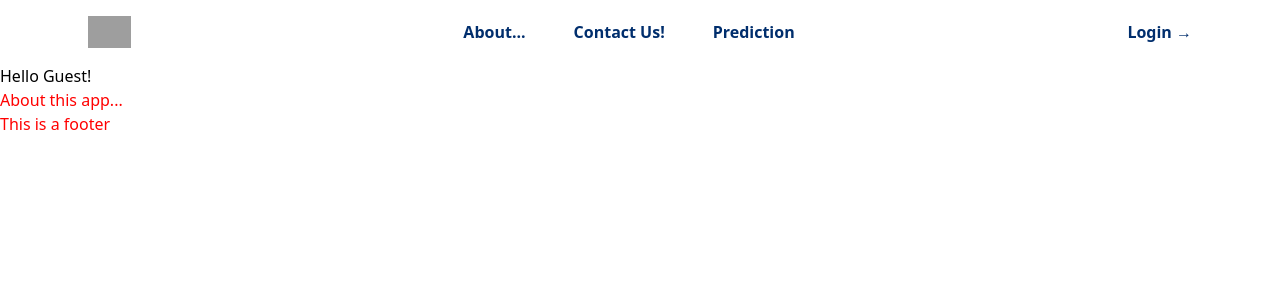
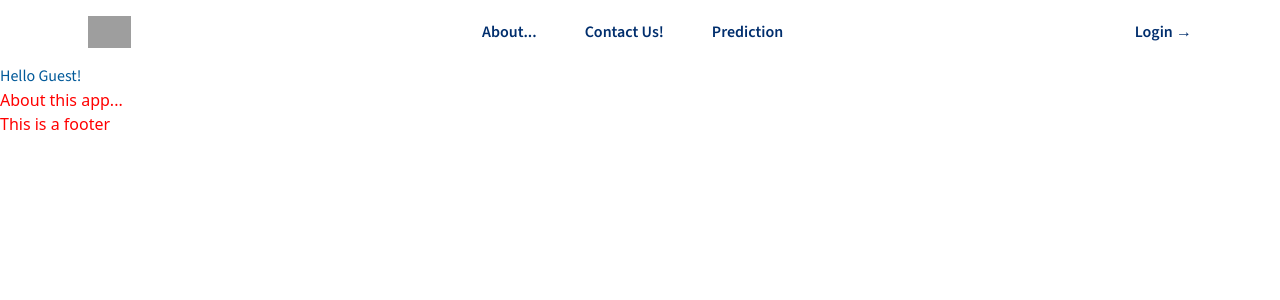
Before and after one commit to GMartin-Data/django_source, a Django app: template main/templates/main/about.html in a window 1280 px wide. Shown: the top 300 px of the page. Run offline with Django 4.2, Linux system fonts and the light colour scheme; the template is opened without the code that fills it, so the values that code supplies are empty; parts of the project's set-up code (start-up, migrations or seed data) failed here and were passed over; some libraries are stand-ins or nearby versions; grey boxes are pictures that could not be loaded.

Commit message:
Integrate SBA design

```diff
--- a/static/css/style.css
+++ b/static/css/style.css
@@ -41,3 +41,17 @@ h1 {
 .text-sba-blacker {
     color: rgb(27, 27, 27);
 }
+
+.source-sans-3-400 {
+  font-family: "Source Sans 3", sans-serif;
+  font-optical-sizing: auto;
+  font-weight: 400;
+  font-style: normal;
+}
+
+.source-sans-3-600 {
+    font-family: "Source Sans 3", sans-serif;
+    font-optical-sizing: auto;
+    font-weight: 600;
+    font-style: normal;
+  }
--- a/templates/base.html
+++ b/templates/base.html
@@ -8,6 +8,9 @@
     <title>Document</title>
     <script src="https://cdn.tailwindcss.com"></script>
     <link rel="stylesheet" href="{% static "css/style.css" %}">
+    <style>
+        @import url('https://fonts.googleapis.com/css2?family=Source+Sans+3:ital,wght@0,200..900;1,200..900&display=swap')
+    </style>
 </head>
 <body>
     {% include 'includes/header.html' %}
--- a/templates/includes/header.html
+++ b/templates/includes/header.html
@@ -5,7 +5,7 @@
 {% url "home" as home %}
 
 <header>
-    <nav class='hidden md:flex justify-between items-center max-w-6xl mx-auto px-6 h-16 font-semibold text-sba-dark-blue bg-white'>
+    <nav class='hidden md:flex justify-between items-center max-w-6xl mx-auto px-6 h-16 source-sans-3-600 text-sba-dark-blue bg-white'>
         <a href="{{ home }}">
             <img class="h-8" src="https://www.sba.gov/themes/custom/sba/src/img/logo-horizontal.svg" alt="SBA's Logo">
         </a>
@@ -25,6 +25,9 @@
     </div>
     <!-- Menu -->
     <div id="menu" class='hidden flex flex-col absolute top-0 w-full text-center z-20 gap-4 py-5 bg-slate-300'>
+        <a href="{{ home }}">
+            <img class="h-8" src="https://www.sba.gov/themes/custom/sba/src/img/logo-horizontal.svg" alt="SBA's Logo">
+        </a>
         {% include "includes/navlinks.html" %}
         <a href=''>{{ Link3 }}</a>
         <a href=''>Login &#8594;</a>
--- a/templates/includes/welcome.html
+++ b/templates/includes/welcome.html
@@ -1,5 +1,7 @@
-{% if user.is_authenticated %}
+<div class="text-sba-blue source-sans-3-400">
+    {% if user.is_authenticated %}
     <span>Hello {{user.get_username}}!</span>
-{% else %}
-    <span>Hello Guest!</span>
-{% endif %}
+    {% else %}
+        <span>Hello Guest!</span>
+    {% endif %}
+</div>
```
